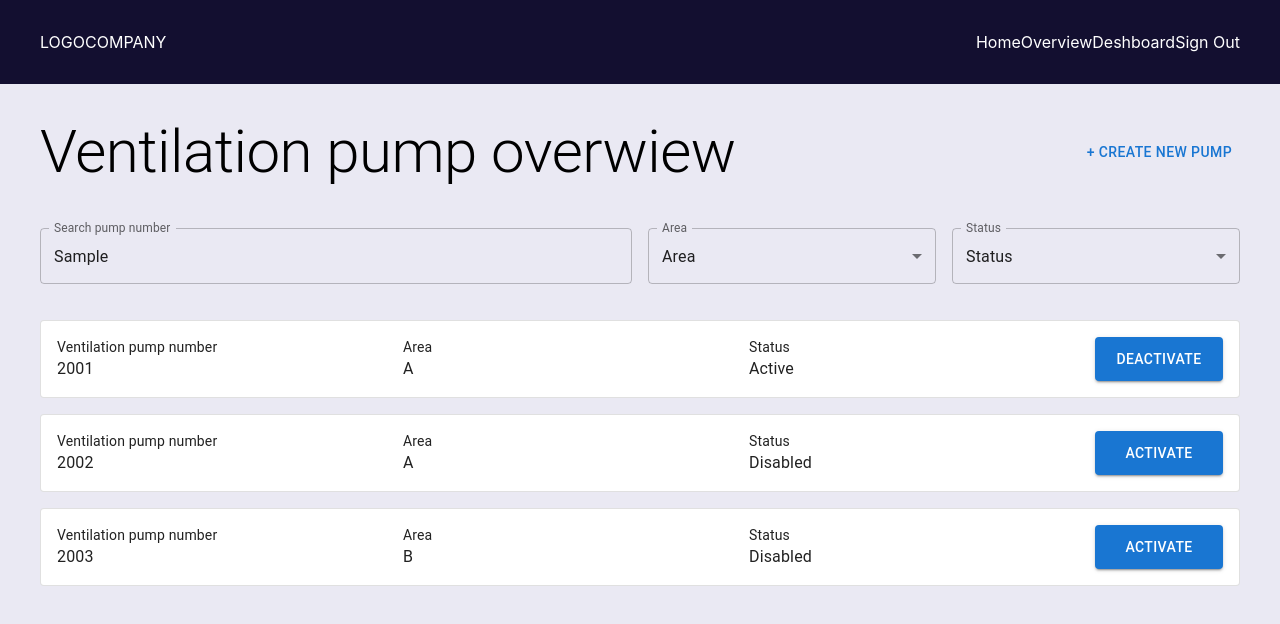
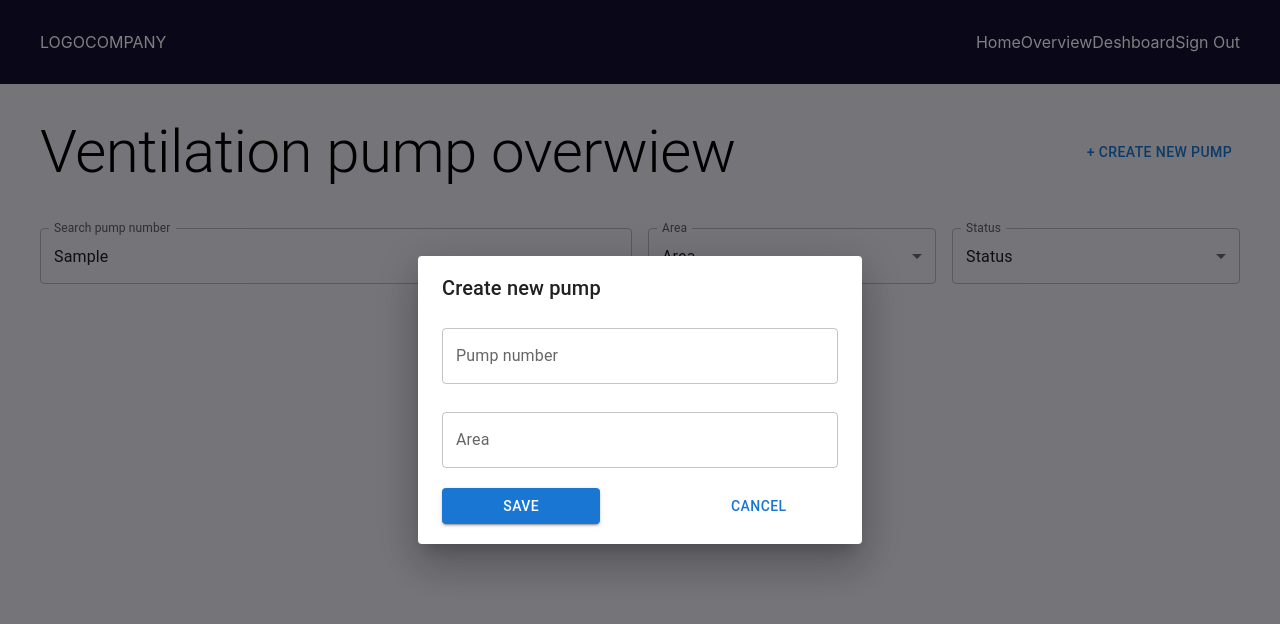
Before and after one commit to puppets101/another-code-test, a React (Create React App) app: page / in a window 1280 px wide. Both pictures are taken after typing "Sample" into the empty fields and a click on the button "+ CREATE NEW PUMP". Shown: the top 624 px of the page. Built offline with nearby package versions, Linux system fonts and the light colour scheme; the HTML template or start-up script is replaced by a standard one.

Commit message:
Added dialog for create new pump

```diff
--- /dev/null
+++ b/src/Components/CreateNewPumpDialog.tsx
@@ -0,0 +1,91 @@
+import React, { ChangeEvent, FC, useState } from 'react';
+import {
+  Button,
+  Dialog,
+  DialogActions,
+  DialogContent,
+  DialogTitle,
+  Grid,
+  TextField,
+} from '@mui/material';
+import { VentilationPump } from '../Models/ventilation';
+
+type CreateNewPumpDialogProps = {
+  open: boolean;
+  onClose: () => void;
+  onCreateNewPump: (pump: VentilationPump) => void;
+};
+const CreateNewPumpDialog: FC<CreateNewPumpDialogProps> = ({
+  open,
+  onClose,
+  onCreateNewPump,
+}: CreateNewPumpDialogProps) => {
+  const [newPump, setNewPump] = useState({ status: true } as VentilationPump);
+  const handleInputChange = (event: ChangeEvent<HTMLInputElement>) => {
+    const field = event.target.name;
+    const value = event.target.value;
+    setNewPump({ ...newPump, [field]: value });
+  };
+
+  const clearInputFields = () => {
+    setNewPump({ status: true } as VentilationPump);
+  };
+
+  return (
+    <Dialog fullWidth maxWidth='xs' open={open} onClose={onClose}>
+      <DialogTitle>Create new pump</DialogTitle>
+      <DialogContent>
+        <Grid container spacing={2}>
+          <Grid item xs={12}>
+            <TextField
+              id='Pump-number'
+              name='pump-number'
+              fullWidth
+              label='Pump number'
+              margin='dense'
+              onChange={handleInputChange}
+              value={newPump.number}
+            />
+          </Grid>
+          <Grid item xs={12}>
+            <TextField
+              id='area'
+              name='area'
+              fullWidth
+              label='Area'
+              margin='dense'
+              onChange={handleInputChange}
+              value={newPump.area}
+            />
+          </Grid>
+        </Grid>
+        <DialogActions
+          sx={{
+            display: 'flex',
+            justifyContent: 'space-between',
+            padding: 0,
+            marginTop: '1rem',
+            width: '100%',
+          }}
+        >
+          <Button
+            sx={{ width: '40%' }}
+            variant='contained'
+            onClick={() => {
+              onCreateNewPump(newPump);
+              clearInputFields();
+            }}
+          >
+            Save
+          </Button>
+
+          <Button sx={{ width: '40%' }} onClick={onClose}>
+            Cancel
+          </Button>
+        </DialogActions>
+      </DialogContent>
+    </Dialog>
+  );
+};
+
+export default CreateNewPumpDialog;
--- a/src/Pages/Overview.tsx
+++ b/src/Pages/Overview.tsx
@@ -1,10 +1,11 @@
-import React from 'react';
+import React, { useState } from 'react';
 import { Button } from '@mui/material';
 import { makeStyles } from '@material-ui/styles';
+import { VentilationPump } from '../Models/ventilation';
 import PageTitle from '../Components/PageTitle';
 import OverviewFilters from '../Components/OverviewFilters';
 import VentilationItem from '../Components/VentilationItem';
-import { ventilationPumps } from '../ventilation-pumps';
+import CreateNewPumpDialog from '../Components/CreateNewPumpDialog';
 
 const useStyles = makeStyles({
   root: {
@@ -22,22 +23,40 @@ const useStyles = makeStyles({
 
 const Overview = () => {
   const classes = useStyles();
+  const [allVentilationPumps, setAllVentilationPumps] = useState<
+    VentilationPump[]
+  >([]);
+  const [dialogOpen, setDialogOpen] = useState(false);
+
+  const handleCreateNewPump = (pump: VentilationPump) => {
+    console.log(pump);
+    setAllVentilationPumps([...allVentilationPumps, pump]);
+    setDialogOpen(false);
+  };
+
   return (
     <div className={classes.root}>
       <div className={classes.flexBetween}>
         <PageTitle title='Ventilation pump overwiew' />
         <div>
-          <Button color='primary'>+ Create new pump</Button>
+          <Button onClick={() => setDialogOpen(true)} color='primary'>
+            + Create new pump
+          </Button>
         </div>
       </div>
       <div className={classes.filtersWrapper}>
         <OverviewFilters />
       </div>
       <div>
-        {ventilationPumps.map((ventilationPump, index) => (
+        {allVentilationPumps.map((ventilationPump, index) => (
           <VentilationItem key={index} ventilationPump={ventilationPump} />
         ))}
       </div>
+      <CreateNewPumpDialog
+        open={dialogOpen}
+        onClose={() => setDialogOpen(false)}
+        onCreateNewPump={handleCreateNewPump}
+      />
     </div>
   );
 };
```
